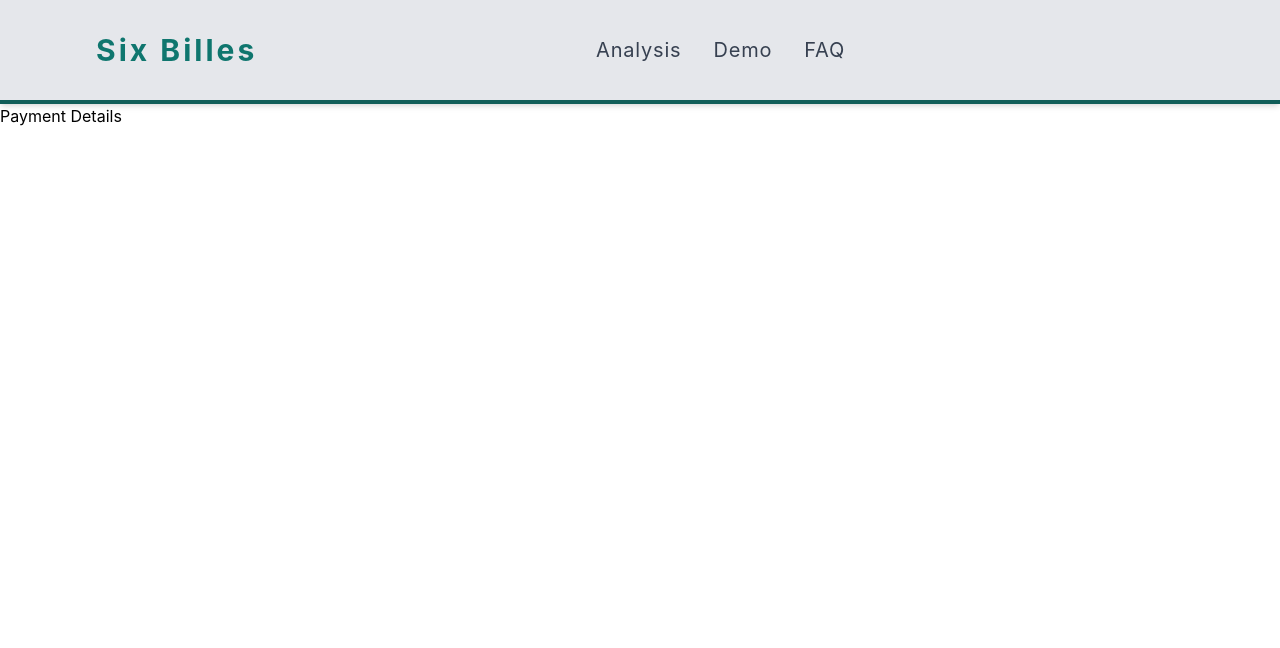
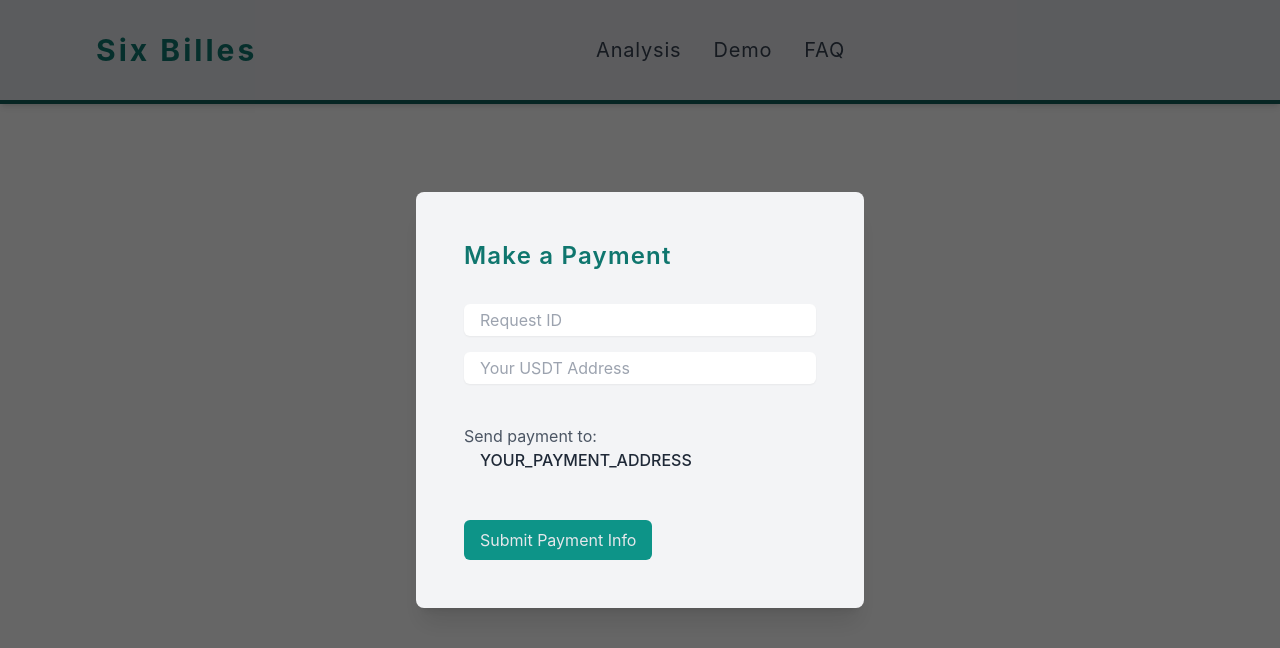
Before and after one commit to muhuuh/sybile, a React (Create React App) app: page /main/payment/details in a window 1280 px wide. Shown: the top 648 px of the page. Built offline with nearby package versions, Linux system fonts and the light colour scheme; no server answers.

Commit message:
created basic payment modal UI

```diff
--- a/src/components/Main/Payment/PaymentDetails.js
+++ b/src/components/Main/Payment/PaymentDetails.js
@@ -1,9 +1,16 @@
-import React from "react";
+import React, { useState } from "react";
 import { useDispatch, useSelector } from "react-redux";
 
-const PaymentDetails = () => {
+const PaymentDetails = ({ closeModal }) => {
   const paymentDetails = useSelector((state) => state.paymnent.user);
+  const [requestId, setRequestId] = useState("");
+  const [userAddress, setUserAddress] = useState("");
+  const paymentAddress = "YOUR_PAYMENT_ADDRESS";
   const dispatch = useDispatch();
+
+  const handlePaymentSubmission = async () => {
+    // Here, send the requestId and userAddress to your backend or Supabase for tracking
+  };
 
   // Call this function when payment was succesfull
   /*
@@ -19,8 +26,46 @@ const PaymentDetails = () => {
   };
 */
   return (
-    <div>
-      <div>Payment Details</div>
+    // Overlay div with semi-transparent background to focus attention on the modal
+    <div
+      className="fixed inset-0 bg-black bg-opacity-60 flex justify-center items-center z-50"
+      onClick={closeModal}
+    >
+      {/* Modal content with modern styling */}
+      <div
+        className="bg-gray-100 p-12 rounded-lg shadow-xl max-w-md w-full mx-4"
+        onClick={(e) => e.stopPropagation()}
+      >
+        <h2 className="text-2xl font-semibold text-teal-700 tracking-wider mb-8">
+          Make a Payment
+        </h2>
+        <input
+          type="text"
+          placeholder="Request ID"
+          className="form-input px-4 py-1 mt-1 block w-full border-gray-300 rounded-md shadow-sm"
+          value={requestId}
+          onChange={(e) => setRequestId(e.target.value)}
+        />
+        <input
+          type="text"
+          placeholder="Your USDT Address"
+          className="form-input px-4 py-1 mt-4 block w-full border-gray-300 rounded-md shadow-sm"
+          value={userAddress}
+          onChange={(e) => setUserAddress(e.target.value)}
+        />
+        <p className="mt-10 text-gray-600">
+          Send payment to:{" "}
+          <span className="font-medium text-gray-800 ml-4">
+            {paymentAddress}
+          </span>
+        </p>
+        <button
+          onClick={handlePaymentSubmission}
+          className="mt-12 bg-teal-600 text-gray-200 px-4 py-2 rounded-md hover:bg-teal-700 transition duration-200"
+        >
+          Submit Payment Info
+        </button>
+      </div>
     </div>
   );
 };
--- a/src/components/Main/Payment/PaymentMain.js
+++ b/src/components/Main/Payment/PaymentMain.js
@@ -1,7 +1,8 @@
-import React from "react";
+import React, { useState } from "react";
 import { useSelector } from "react-redux";
 import { useNavigate } from "react-router-dom";
 import LoadingSpinner from "../../UI/LoadingSpinner";
+import PaymentDetails from "./PaymentDetails";
 
 const PaymentMain = () => {
   const navigate = useNavigate();
@@ -9,6 +10,7 @@ const PaymentMain = () => {
   const paymentMade = useSelector((state) => state.paymnent.user.paymentMade);
   const analysisDone = useSelector((state) => state.paymnent.user.analysisDone);
   const mainDataPoints = useSelector((state) => state.visuals.mainDataPoints);
+  const [openModal, setOpenModal] = useState(false);
 
   console.log("mainDataPoints");
   console.log(analysisDone);
@@ -18,6 +20,10 @@ const PaymentMain = () => {
   if (paymentMade && analysisDone) {
     navigate("/main/analysis");
   }
+
+  const closeModalHandler = () => {
+    setOpenModal(false);
+  };
 
   // Render a different message depending on whether the analysis is done or not
   const message = analysisDone
@@ -63,7 +69,7 @@ const PaymentMain = () => {
                 {mainDataPoints.biggestCluster}
               </div>
               <button
-                onClick={() => navigate("/main/payment/details")}
+                onClick={() => setOpenModal(true)}
                 className="mt-16 mx-auto bg-teal-600 text-gray-200 px-4 py-2 rounded-md hover:bg-teal-700 transition duration-200"
               >
                 Pay to see more details
@@ -71,6 +77,7 @@ const PaymentMain = () => {
             </div>
           </div>
         )}
+        {openModal && <PaymentDetails closeModal={closeModalHandler} />}
       </div>
     </div>
   );
```
